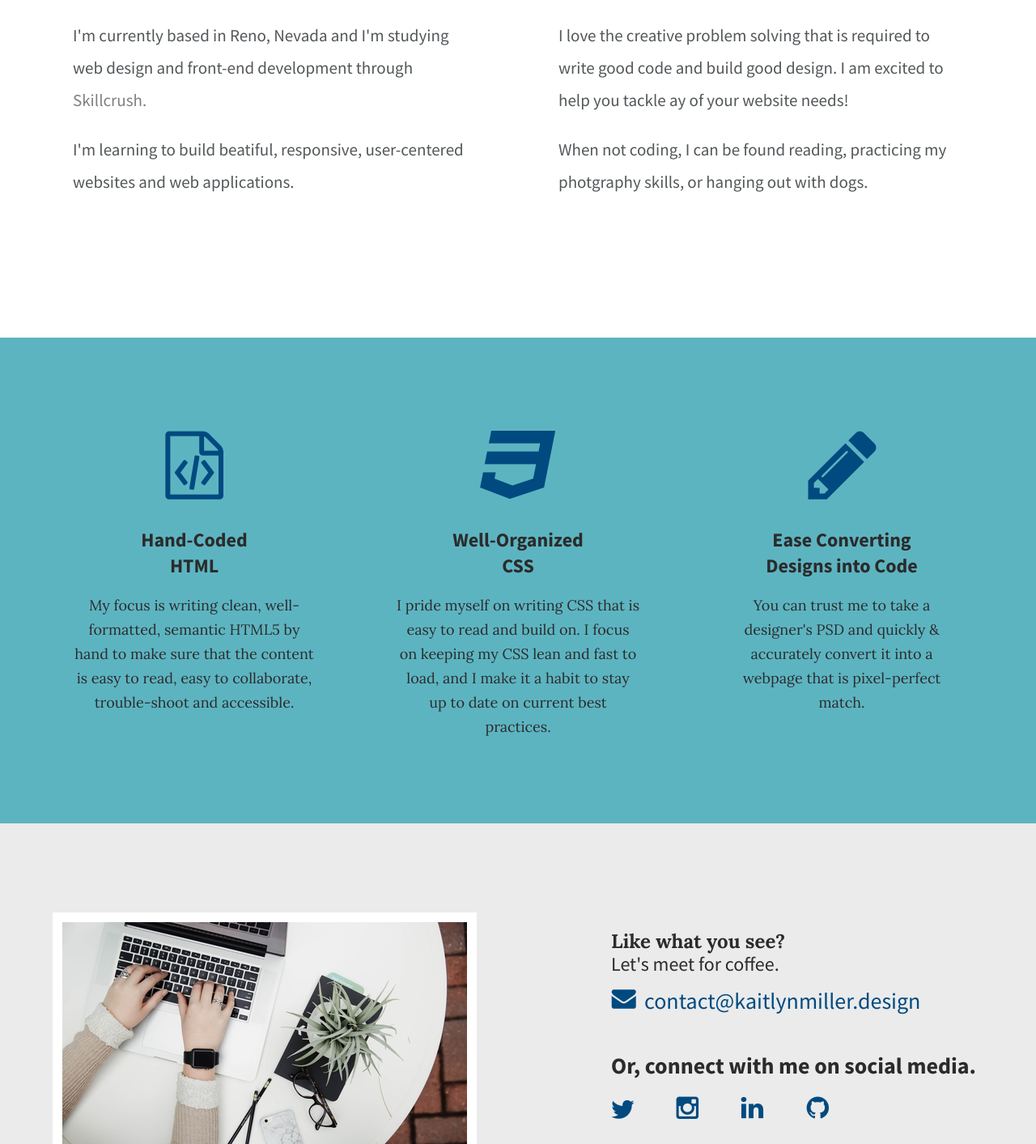
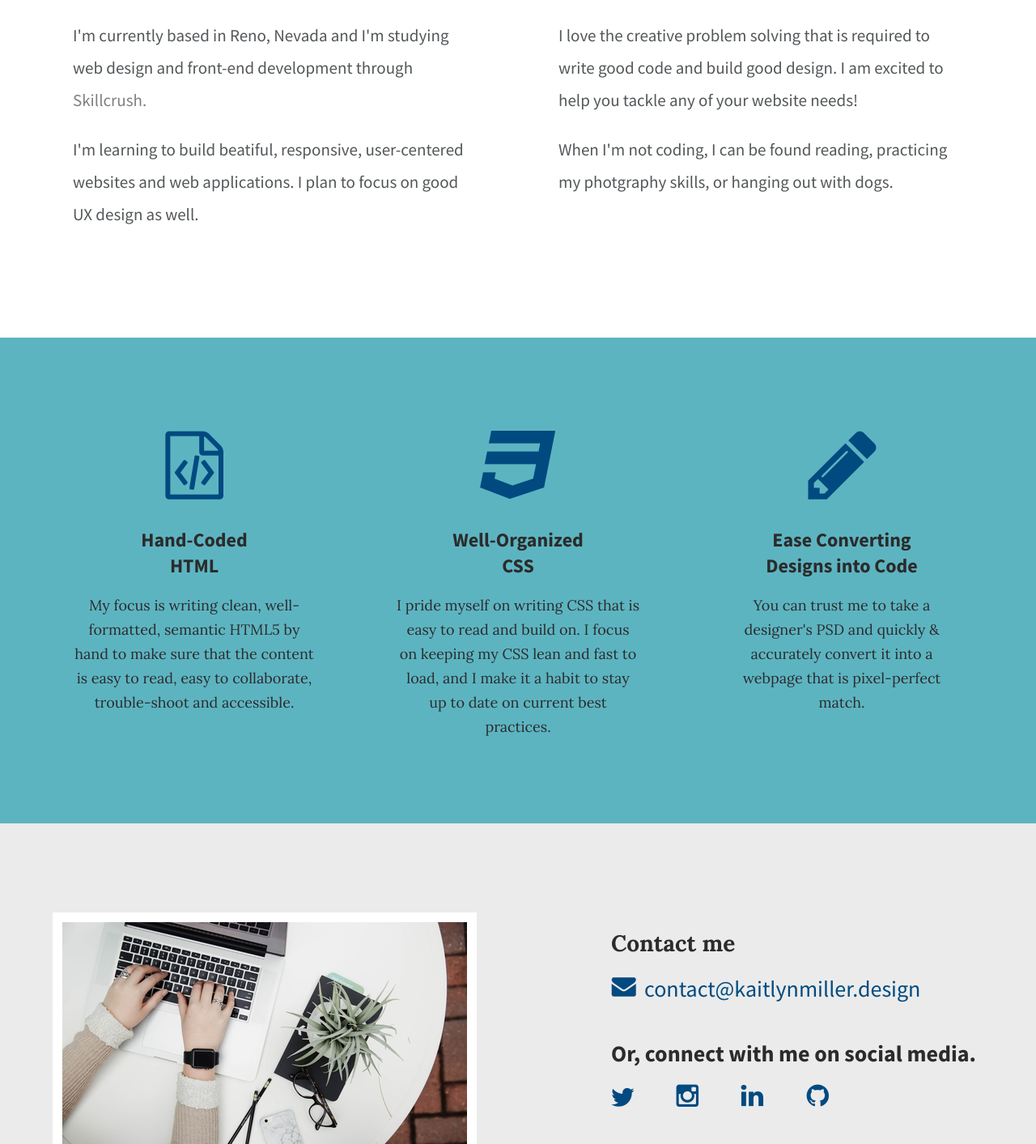
Before and after one commit to kaitmill/kaitlynmiller.design, a plain HTML site: page index.html in a window 1280 px wide. Shown: the part 983-2396 px from the top of the page at 81% size. Drawn offline with Linux system fonts and the light colour scheme.

Commit message:
Updated styles

```diff
--- a/css/main.css
+++ b/css/main.css
@@ -143,7 +143,6 @@ header h2 span {
 }
 
 #contact h2,
-#contact #email-header,
 #contact #socialmedia-header,
 #contact ul {
 	padding-left: 115px;
@@ -155,16 +154,10 @@ header h2 span {
 
 #contact h2 {
 	font-family: 'Lora', serif;
-	font-size: 24px;
-	line-height: 32px;
+	font-size: 28px;
+	line-height: 30px;
 }
 
-#contact #email-header {
-	font-size: 24px;
-	font-weight: 400;
-	line-height: 44px;
-	margin: -30px 0 5px 0;
-}
 
 #contact #socialmedia-header {
 	font-weight: 700;
--- a/index.html
+++ b/index.html
@@ -32,11 +32,11 @@
     				<h2>A little bit about me.</h2>
     				<div class="half-width">
     					<p>I&#39;m currently based in Reno, Nevada and I'm studying web design and front-end development through <a href="https://skillcrush.com/">Skillcrush.</a></p>
-                        <p>I'm learning to build beatiful, responsive, user-centered websites and web applications.</p>
+                         <p>I'm learning to build beatiful, responsive, user-centered websites and web applications. I plan to focus on good UX design as well.</p>
     				</div>
     				<div class="half-width">
-    					<p>I love the creative problem solving that is required to write good code and build good design. I am excited to help you tackle ay of your website needs!</p>
-                        <p>When not coding, I can be found reading, practicing my photgraphy skills, or hanging out with dogs.</p>
+    					<p>I love the creative problem solving that is required to write good code and build good design. I am excited to help you tackle any of your website needs!</p>
+                        <p>When I'm not coding, I can be found reading, practicing my photgraphy skills, or hanging out with dogs.</p>
     				</div>
     			</div>
     		</section>
@@ -66,8 +66,7 @@
     					<img src="img/contact-image.png" alt="Person typing on Macbook" id="contact-img">
     				</div>
     				<div class="half-width" id="contact-info">
-    					<h2>Like what you see?</h2>
-    					<h3 id="email-header">Let&#39;s meet for coffee.</h3>
+    					<h2>Contact me</h2>
     					<a href="mailto:contact@kaitlynmiller.design"><img src="img/envelope.png" alt="Envelope icon" id="envelope">contact@kaitlynmiller.design</a>
                         <h3 id="socialmedia-header">Or, connect with me on social media.</h3>
                         <ul>
```
